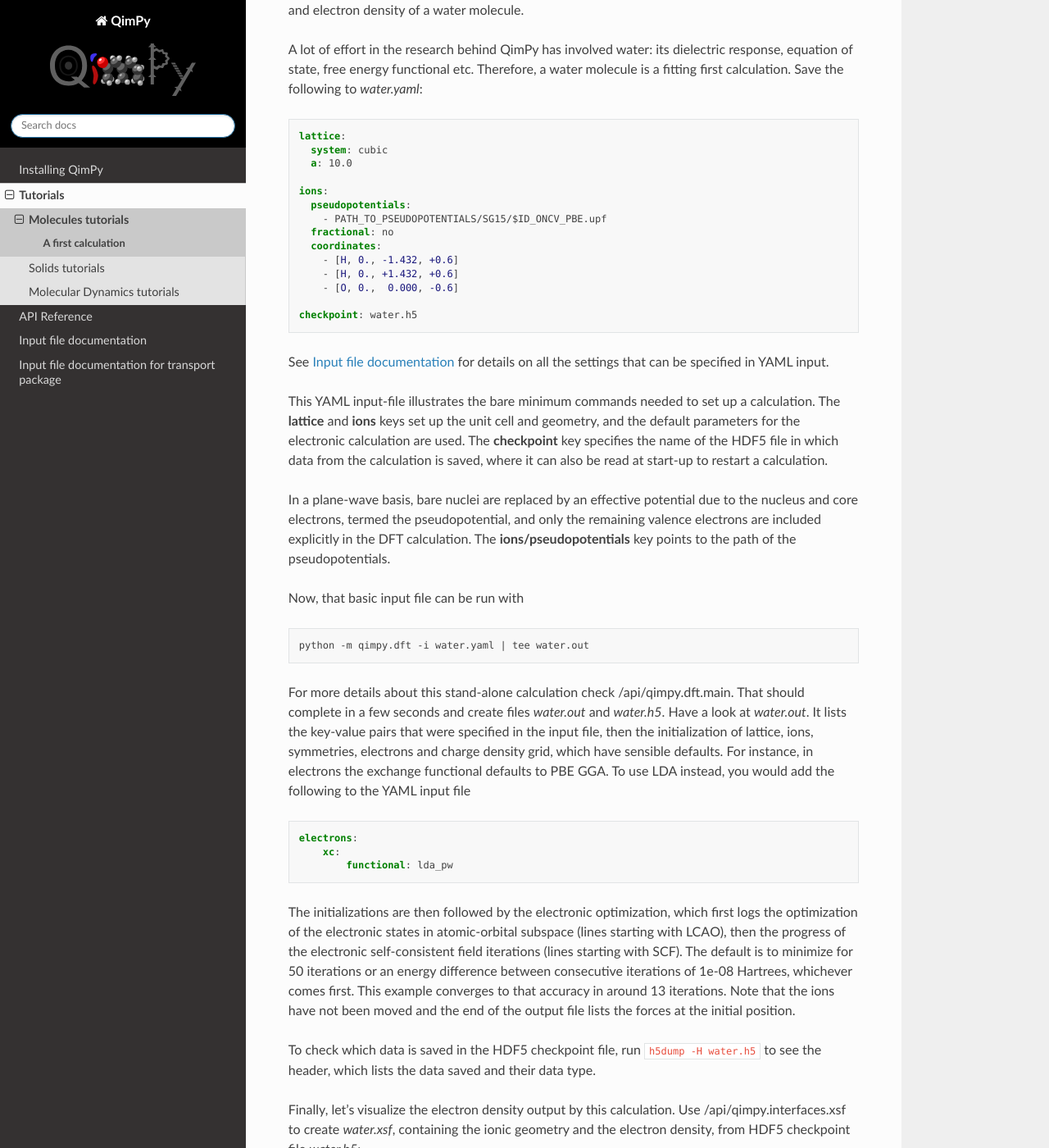
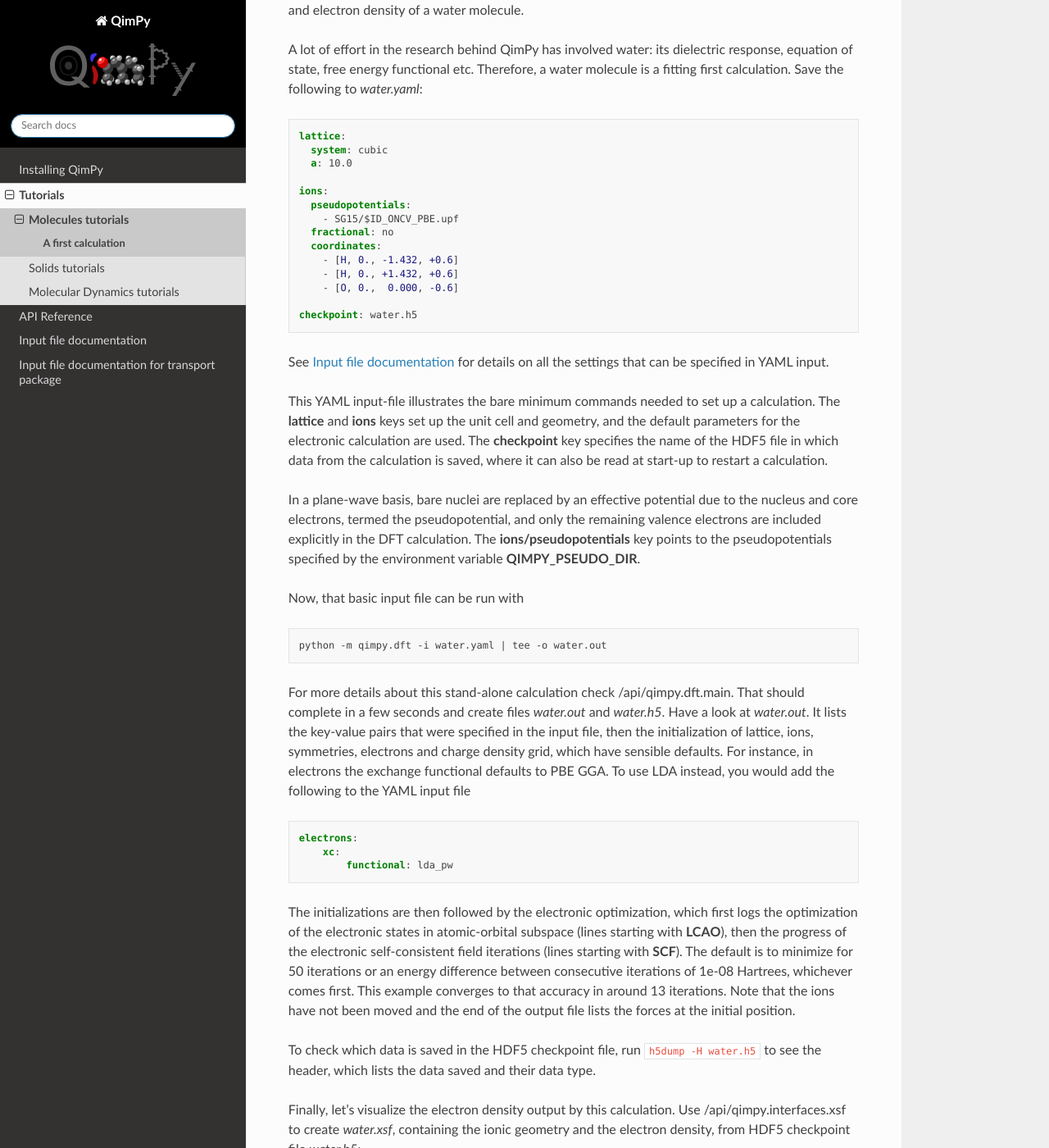
Before and after one commit to shankar1729/qimpy, a Sphinx documentation site: the page built from docs/source/tutorials/molecules/firstcalc.rst, in a window 1280 px wide and 1400 px high, scrolled down 279 px. Shown: the whole window at 82% size. Built offline with Sphinx 7.4.7 and the Read the Docs theme 2.0.0, drawn with Linux system fonts in a browser that asks for light colours.

Commit message:
Fixed typos in first calcultion tutorial

```diff
--- a/docs/source/tutorials/molecules/firstcalc.rst
+++ b/docs/source/tutorials/molecules/firstcalc.rst
@@ -24,7 +24,7 @@ Save the following to `water.yaml`:
 
     ions:
       pseudopotentials:
-        - PATH_TO_PSEUDOPOTENTIALS/SG15/$ID_ONCV_PBE.upf
+        - SG15/$ID_ONCV_PBE.upf
       fractional: no
       coordinates:
         - [H, 0., -1.432, +0.6]
@@ -44,15 +44,17 @@ calculation.
 In a plane-wave basis, bare nuclei are replaced by an effective potential
 due to the nucleus and core electrons, termed the pseudopotential,
 and only the remaining valence electrons are included explicitly in the DFT calculation.
-The **ions/pseudopotentials** key points to the path of the pseudopotentials.
+The **ions/pseudopotentials** key points to the pseudopotentials specified by
+the environment variable **QIMPY_PSEUDO_DIR**.
 
 Now, that basic input file can be run with
 
 .. code-block:: bash
 
-    python -m qimpy.dft -i water.yaml | tee water.out
+    python -m qimpy.dft -i water.yaml | tee -o water.out
 
-For more details about this stand-alone calculation check :doc:`/api/qimpy.dft.main`. That should complete in a few seconds and create files `water.out` and `water.h5`.
+For more details about this stand-alone calculation check :doc:`/api/qimpy.dft.main`. That should complete in a few
+seconds and create files `water.out` and `water.h5`.
 Have a look at `water.out`.
 It lists the key-value pairs that were specified in the input file, then the initialization of
 :doc:`lattice </yamldoc/qimpy.lattice.Lattice>`, :doc:`ions </yamldoc/qimpy.dft.ions.Ions>`,
@@ -68,8 +70,8 @@ To use LDA instead, you would add the following to the YAML input file
             functional: lda_pw
 
 The initializations are then followed by the electronic optimization, which first logs the optimization of the
-electronic states in atomic-orbital subspace (lines starting with LCAO), then the progress of the electronic
-self-consistent field iterations (lines starting with SCF).
+electronic states in atomic-orbital subspace (lines starting with **LCAO**), then the progress of the electronic
+self-consistent field iterations (lines starting with **SCF**).
 The default is to minimize for 50 iterations or an energy difference between
 consecutive iterations of 1e-08 Hartrees, whichever comes first.
 This example converges to that accuracy in around 13 iterations.
```
Also changed, not shown: other parts of docs/source/tutorials/molecules/firstcalc.rst (+2 -2 lines).
